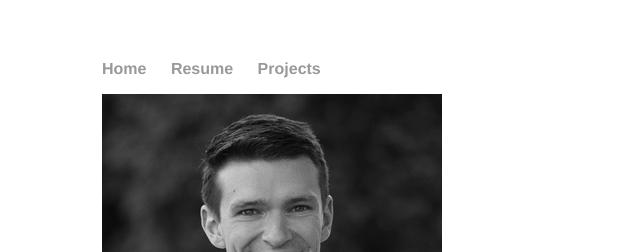
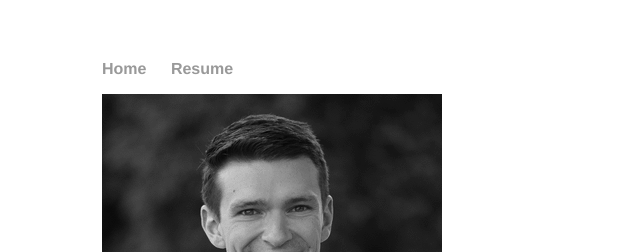
Before and after one commit to MatthewBrower/matthewbrower.github.io, a Jekyll site: the page built from index.html, in a window 1280 px wide. Shown: the top 252 px of the page, without its empty margins (90-730 px from the left). Built offline with Jekyll 4.4.1, drawn with Linux system fonts in a browser that asks for light colours.

Commit message:
Removing blog link from header

```diff
--- a/_layouts/default.html
+++ b/_layouts/default.html
@@ -12,7 +12,7 @@
 	        		<li><a href="/">Home</a></li>
 		        	<!--<li><a href="/about">About</a></li>-->
 	        		<li><a href="/resume">Resume</a></li>
-	        		<li><a href="/blog">Projects</a></li>
+	        		<!--<li><a href="/blog">Projects</a></li>-->
 	    		</ul>
 			</nav>
 			<div class="container">
```
